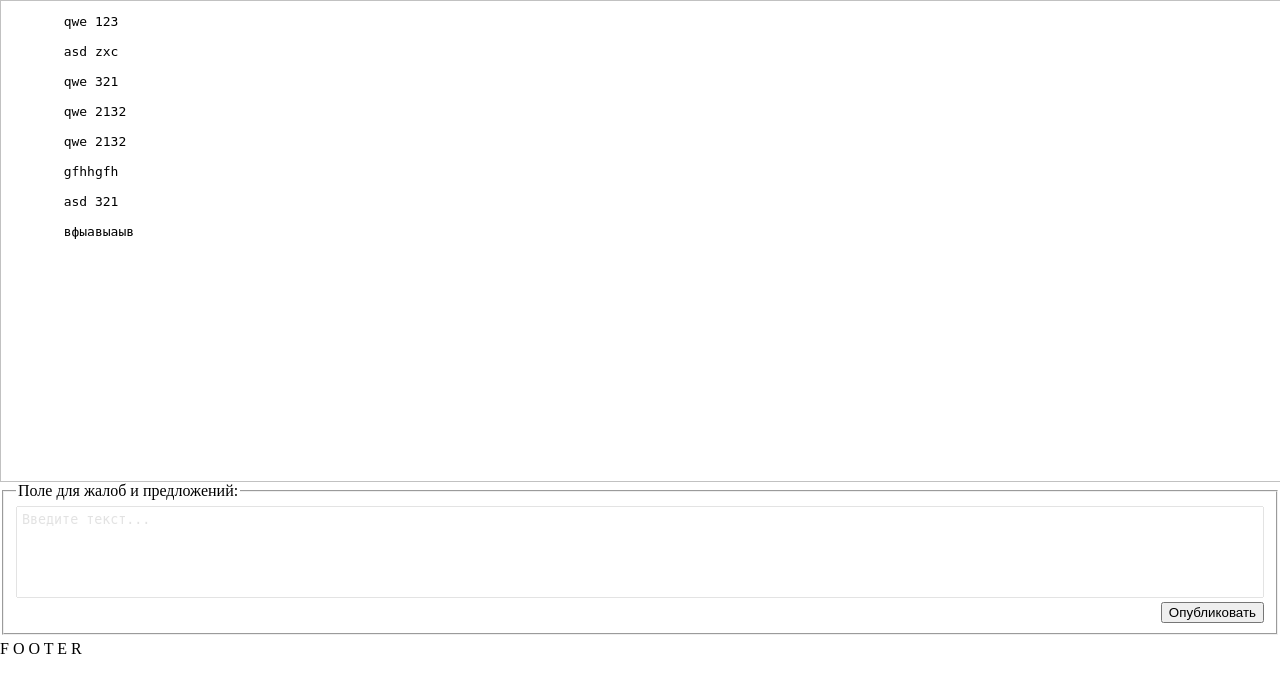
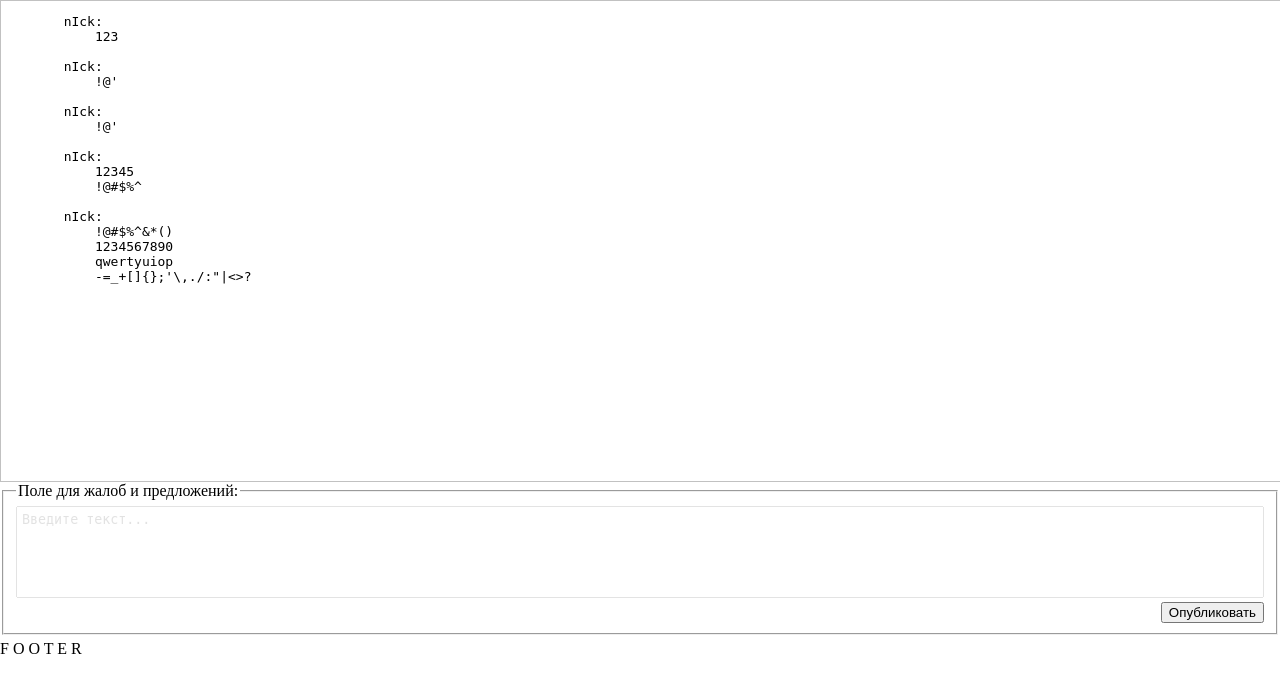
Before and after one commit to DPtop/T_E_S_T, a Django app: page /mywebnote/feedback/ in a window 1280 px wide. Shown: the part 32-725 px from the top of the page. Run offline with Django 4.2, Linux system fonts and the light colour scheme.

Commit message:
в отзывы добавлен ник его оставившего (просмотр доступен всем, а написать - залогинся)

```diff
--- a/webnote/mywebnote/static/text/feedback.txt
+++ b/webnote/mywebnote/static/text/feedback.txt
@@ -1,15 +1,18 @@
-	qwe 123
+	nIck:
+	    123
 
-	asd zxc
+	nIck:
+	    !@'
 
-	qwe 321
+	nIck:
+	    !@'
 
-	qwe 2132
+	nIck:
+	    12345
+	    !@#$%^
 
-	qwe 2132
-
-	gfhhgfh
-
-	asd 321
-
-	вфыавыаыв
+	nIck:
+	    !@#$%^&*()
+	    1234567890
+	    qwertyuiop
+	    -=_+[]{};'\,./:"|<>?
--- a/webnote/mywebnote/templates/feedback.html
+++ b/webnote/mywebnote/templates/feedback.html
@@ -17,14 +17,16 @@
 
 
     <script>
+        let inputNickName = sessionStorage.getItem('inputNickName');
         /* передача на запись */
         function setFeedback(){
             let input = document.querySelector('.textarea');
-            let req = new XMLHttpRequest();
-            if (input != ''){
-                input.value = input.value.replace(/\n/g, '<br>');
-                req.open('GET', '../my_feedback/' + '?feedtext=' + input.value + '.end', false);
-                req.send();
+            let xhr = new XMLHttpRequest();
+            if (input.textLength > 0){
+                input.value = input.value.replace(/\n/g, '<br>    ');
+                input.value = encodeURIComponent(input.value);  // не будет обрезать текст на символе '#'
+                xhr.open('GET', '../my_feedback/' + '?feedtext=' + inputNickName + ':<br>    ' + input.value + '.end', false);
+                xhr.send();
             }
         }
     </script>
--- a/webnote/mywebnote/templates/first.html
+++ b/webnote/mywebnote/templates/first.html
@@ -4,8 +4,6 @@
 <head>
     <script>
         let inputNickName = sessionStorage.getItem('inputNickName');
-        console.log('inputNickName>>', inputNickName, typeof(inputNickName));
-        //
         document.addEventListener('DOMContentLoaded', function() {
             let nick = document.querySelector('#nickn');
             if (inputNickName != 'null' && typeof(inputNickName) == 'string'){
--- a/webnote/mywebnote/views.py
+++ b/webnote/mywebnote/views.py
@@ -22,7 +22,9 @@ def feedback(request):
     with open('mywebnote/static/text/feedback.txt', 'r') as file:
         file_content = file.read()
     # Передаем содержимое файла в контексте шаблона
-    context = {'file_content': file_content}
+    encoded_string = file_content.encode('cp1251')
+    decoded_string = encoded_string.decode('utf-8')
+    context = {'file_content': decoded_string}
     return render(request, "feedback.html", context)  #http://127.0.0.1:8000/mywebnote/feedback/
 
 def some_page(request):
--- a/webnote/webnote/templates/base.html
+++ b/webnote/webnote/templates/base.html
@@ -217,7 +217,6 @@
                 splitVal = splitVal[0];
             }
         }
-        console.log('splitVal !!', splitVal);
 
         // Login или Logout
         if (splitVal == 'the user is ok') {
@@ -241,7 +240,9 @@
             if (elementChange.textContent === 'Logout'){
                 document.cookie.split(";").forEach(function(cookie) {
                    let name = cookie.split("=")[0].trim();
-                   document.cookie = name + "=; expires=Thu, 01 Jan 1970 00:00:00 UTC; path=/;";
+                   if (name == 'IsUserLogin'){
+                       document.cookie = name + "=; expires=Thu, 01 Jan 1970 00:00:00 UTC; path=/;";
+                   }
                 });
                 //
                 let inputNickName = sessionStorage.getItem('inputNickName');
```
Also changed, not shown: README.md, 1 other file.
